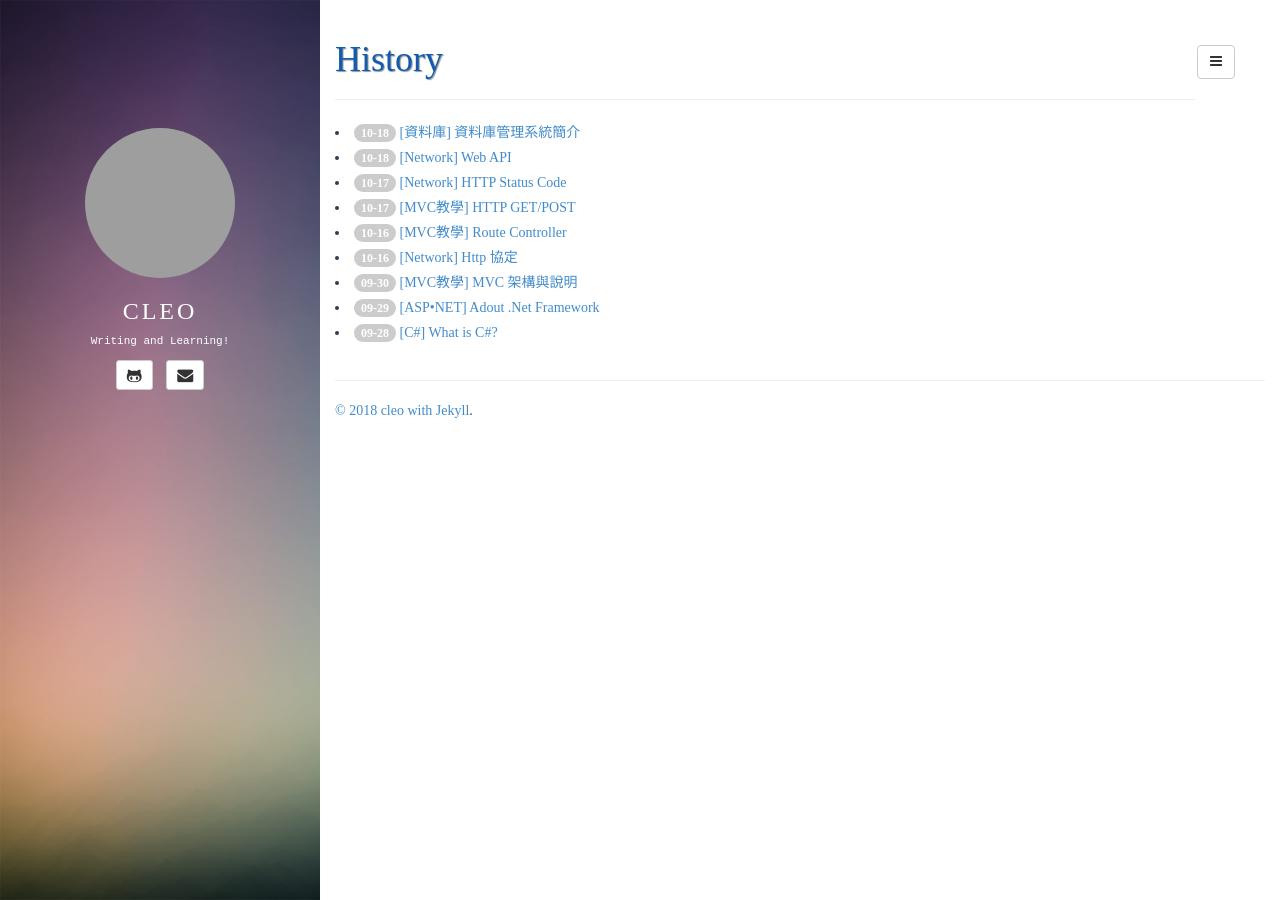
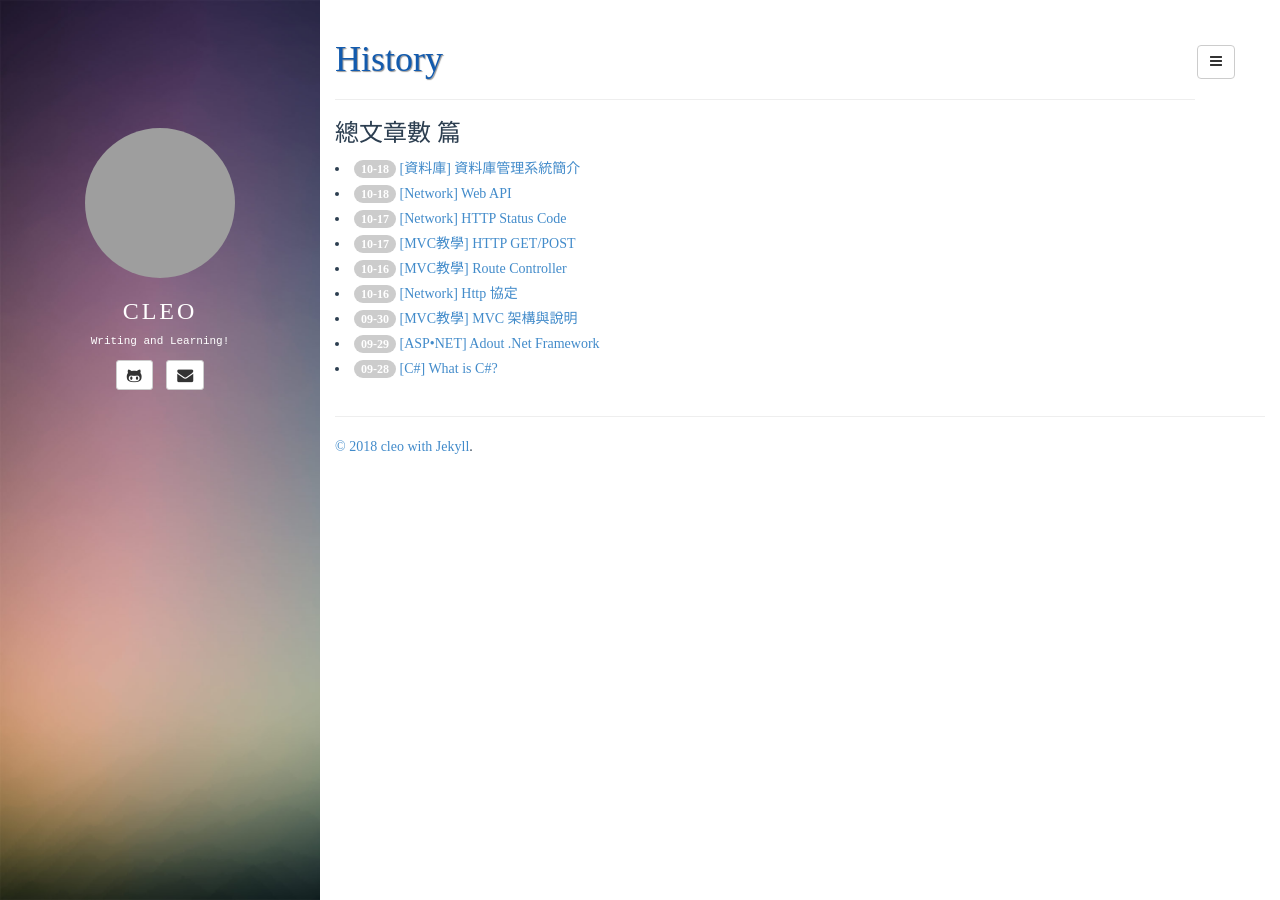
Before and after one commit to cleoliu/blog-2021, a Jekyll site: the page built from history.html, in a window 1280 px wide. Built offline with Jekyll 4.4.1, drawn with Linux system fonts in a browser that asks for light colours; grey boxes are pictures that could not be loaded.

Commit message:
add 總文章數

```diff
--- a/history.html
+++ b/history.html
@@ -4,6 +4,7 @@
 ---
 
 <section id="archive">
+    <h3>總文章數 {{paginator.total_posts}} 篇</h3>
     {%for post in site.posts %}
         <li style="line-height: 25px;">
           <div class="badge" style="background:#ccc">
```
